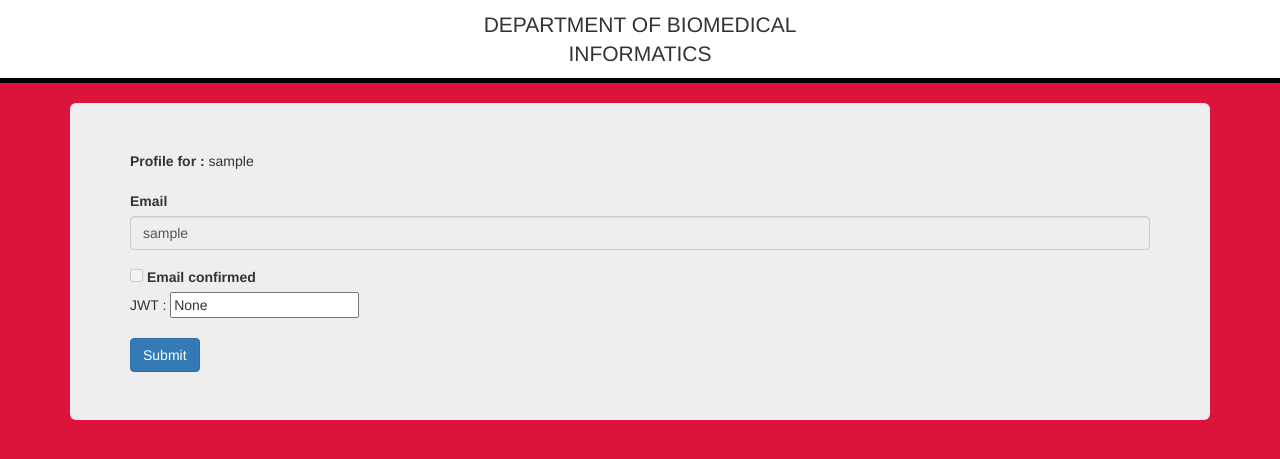
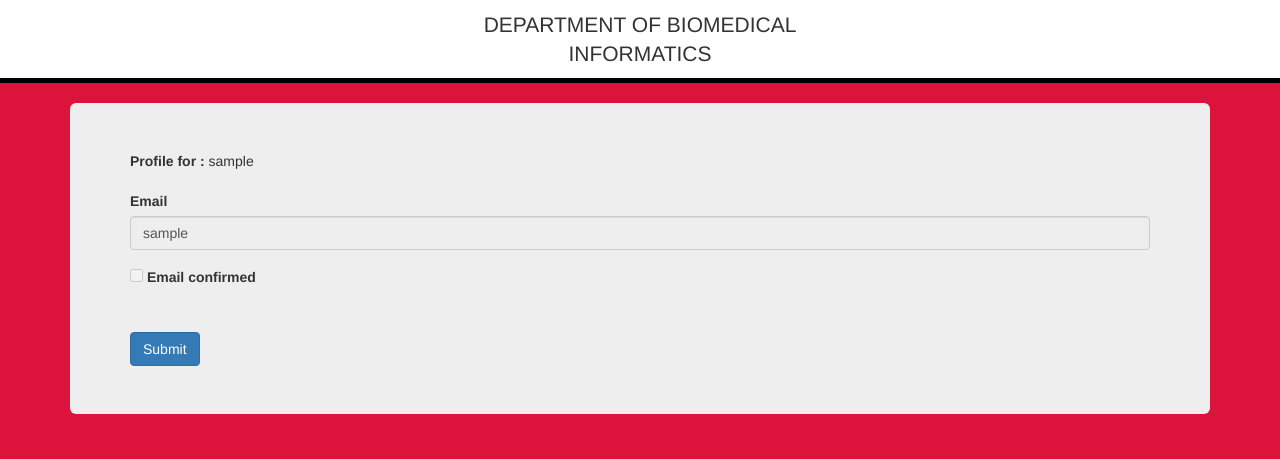
Before and after one commit to hms-dbmi/SciReg, a Django app: page /profile/ in a window 1280 px wide. Shown: the top 459 px of the page. Run offline with Django 3.2, Linux system fonts and the light colour scheme; the visitor is signed in with stand-in values (Sample User, id 1); data comes from the database, SQL or seed files in the repository; some libraries are stand-ins or nearby versions.

Commit message:
PPM-100 - Removed the JWT field from the Profile view.

```diff
--- a/registration/views.py
+++ b/registration/views.py
@@ -45,7 +45,7 @@
             registration.technical_consult_interest = form.cleaned_data['technical_consult_interest']
             registration.save()
 
-            return render(request, template_name, {'form': form, 'jwt': request.COOKIES.get("DBMI_JWT", None)})
+            return render(request, template_name, {'form': form})
     else:
         registration, created = Registration.objects.get_or_create(user_id=user.id)
 
@@ -58,7 +58,7 @@
 
         form = ProfileForm(instance=registration)
 
-    return render(request, template_name, {'form': form, 'user': user, 'jwt': request.COOKIES.get("DBMI_JWT", None)})
+    return render(request, template_name, {'form': form, 'user': user})
 
 
 @user_auth_and_jwt
--- a/templates/registration/profile.html
+++ b/templates/registration/profile.html
@@ -18,7 +18,6 @@
             {% csrf_token %}
             {% bootstrap_form form %}
 
-            JWT : <input value="{{ jwt }}"/>
             <br />
             <br />
 
```
